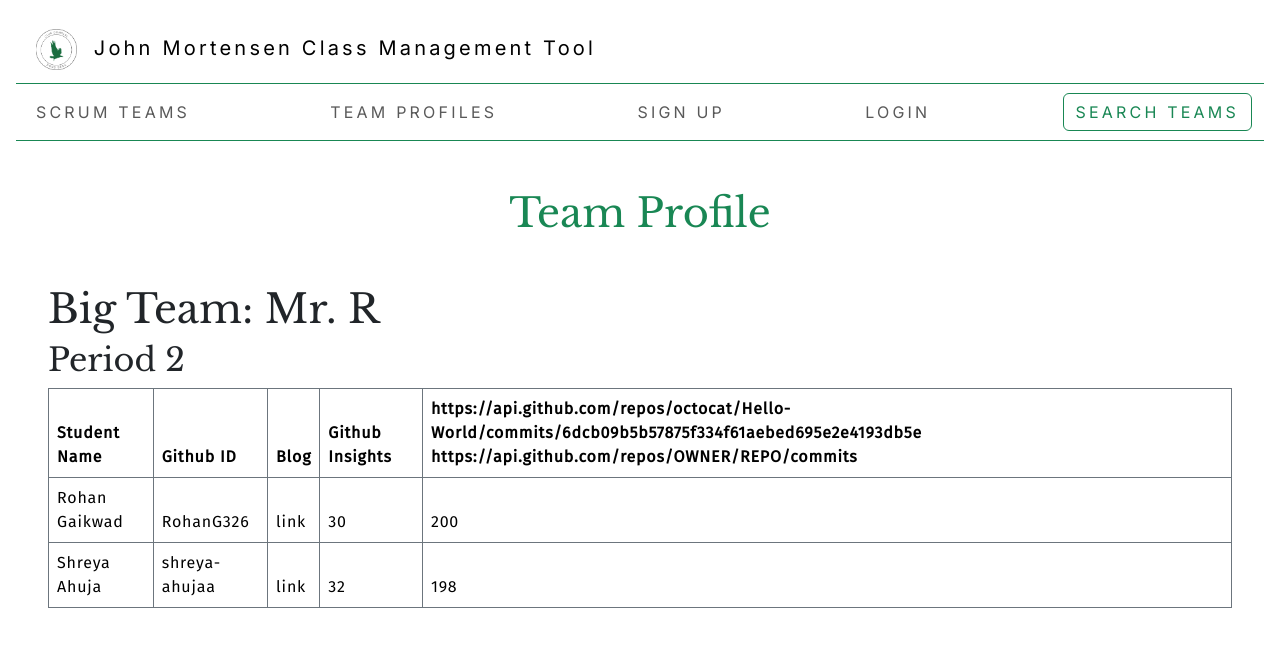
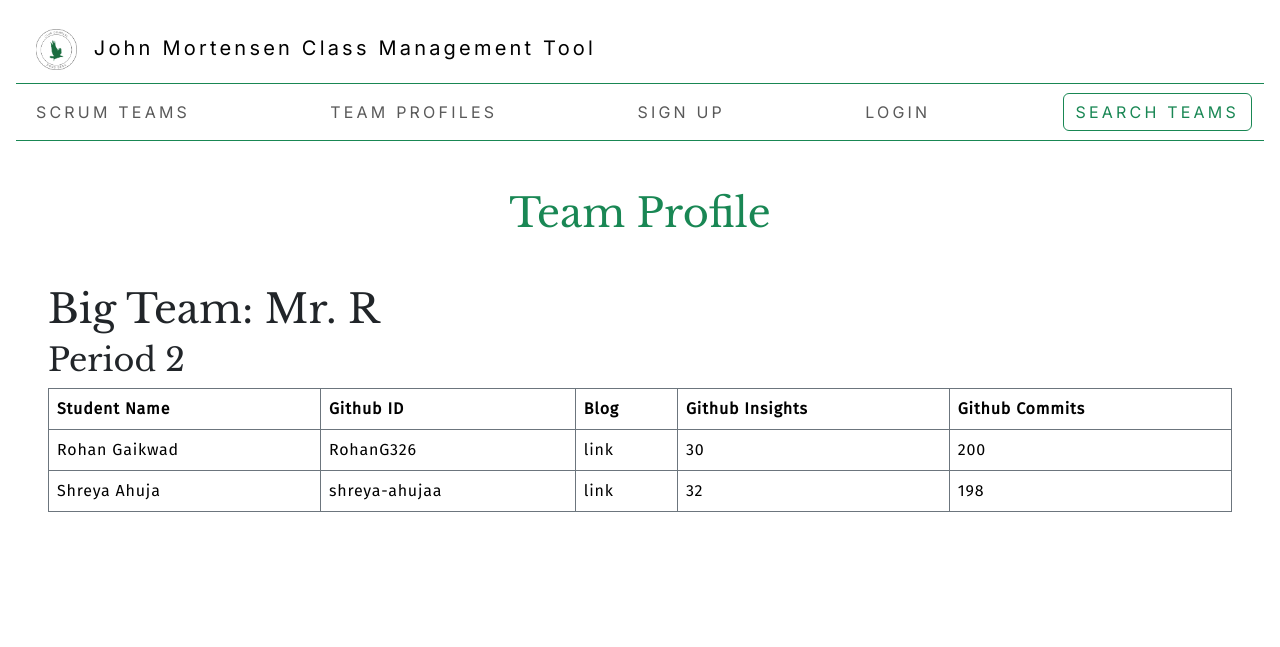
Before and after one commit to saumyapalk23/codingprojfontend, a Jekyll site: the page built from teamProfileDatabase.md, in a window 1280 px wide. Shown: the top 647 px of the page. Built offline with Jekyll 4.4.1, drawn with Linux system fonts in a browser that asks for light colours; our own code applies the rules of GitHub Pages for plain Markdown files; the repository's description, which GitHub fills in, is left out; part of the change alters nothing that is shown.

```diff
--- a/teamProfileDatabase.md
+++ b/teamProfileDatabase.md
@@ -11,8 +11,7 @@
                         <th scope="col">Github ID</th>
                         <th scope="col">Blog</th>
                         <th scope="col">Github Insights</th>
-                        <th scope="col">https://api.github.com/repos/octocat/Hello-World/commits/6dcb09b5b57875f334f61aebed695e2e4193db5e  https://api.github.com/repos/OWNER/REPO/commits
- </th>
+                        <th scope="col">Github Commits</th>
                         <!-- a<th scope="col">Staff Advisor</th>
                         <th scope="col">Meeting Time and Location</th>
                         <th scope="col">Additional Info</th>
```
